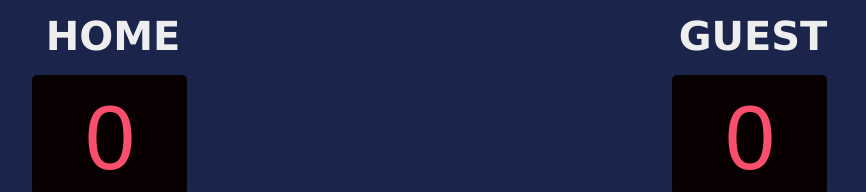
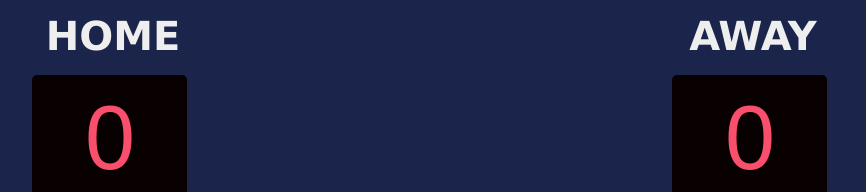
Before and after one commit to Growth-24/Scoreboard, a website built with Vite: page index.html in a window 1280 px wide. Shown: the top 192 px of the page, without its empty margins (207-1073 px from the left). Built offline with nearby package versions, Linux system fonts and the light colour scheme; a web font is replaced by a local one.

Commit message:
Update HTML
Updated Guest to Away

```diff
--- a/index.html
+++ b/index.html
@@ -20,7 +20,7 @@
             <!-- Away team code -->
 
             <div class="column">
-                <h3><span class="awayteam">GUEST</h3>
+                <h3><span class="awayteam">AWAY</h3>
                 <div class="awayscore">
                     <h2 id="awaypoints">0</h2>
                 </div>
```
